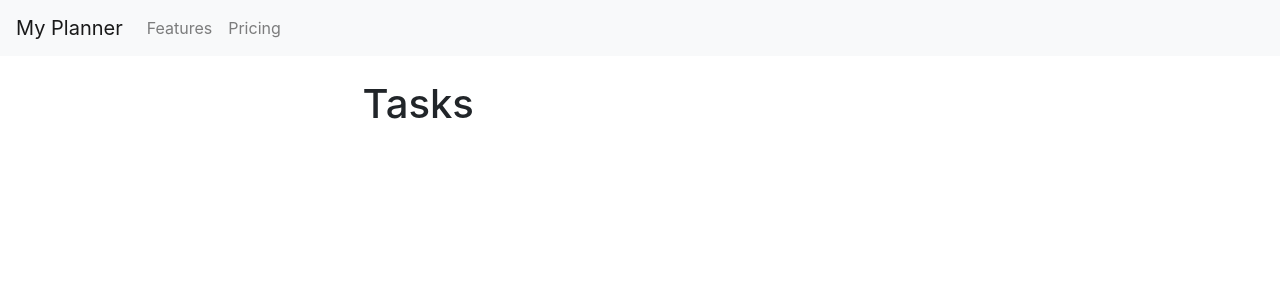
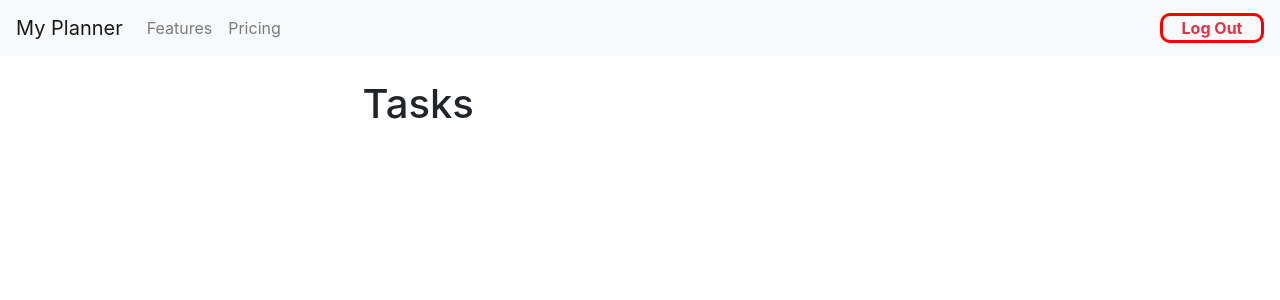
Before and after one commit to quinnmicha/ToDo, a PHP site: page /tasks.php in a window 1280 px wide. Shown: the top 300 px of the page. Run offline with PHP 8.4, Linux system fonts and the light colour scheme; the visitor is signed in with stand-in values (Sample User, id 1); a stand-in replaces the project's code that opens the database connection.

Commit message:
added logout button

```diff
--- a/index.php
+++ b/index.php
@@ -60,6 +60,7 @@ else if(isPostRequest()){
 
         </ul>
     </div>
+
 </nav>
 
 <div class="container">
--- a/tasks.php
+++ b/tasks.php
@@ -44,8 +44,14 @@ else {
             <li class="nav-item">
                 <a class="nav-link" href="#">Pricing</a>
             </li>
+            <li class="nav-item d-block d-ml-none d-lg-none d-xl-none">
+                <a class="nav-link text-danger" href="#">Logout</a>
+            </li>
 
         </ul>
+    </div>
+    <div class="nav-item col-1 d-none d-ml-block d-lg-block d-xl-block" style="text-align: center;border: red 3px solid; border-radius:10px;">
+        <a class=" text-danger" href="index.php?action=false"><b>Log Out</b></a>
     </div>
 </nav>
 
```
